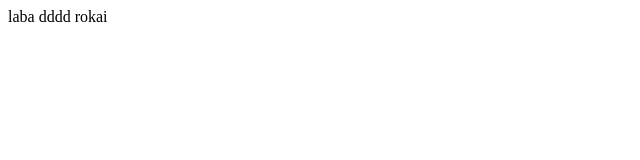
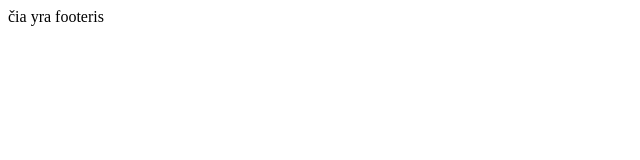
Before and after one commit to robotas/bootcamp, a plain HTML site: page index.html in a window 1280 px wide. Shown: the full height of the page, 0-640 px from the left. Drawn offline with Linux system fonts and the light colour scheme.

Commit message:
čia jau futerio dalis

```diff
--- a/index.html
+++ b/index.html
@@ -10,9 +10,16 @@
 
 
 <body>
-	<div>
-		<p>laba dddd rokai</p>
-	</div>
+
+	<!-- Footer -->
+
+	<footer>
+
+		<p>čia yra footeris</p>
+
+	</footer>
+
+
 </body>
 
 </html>
```
